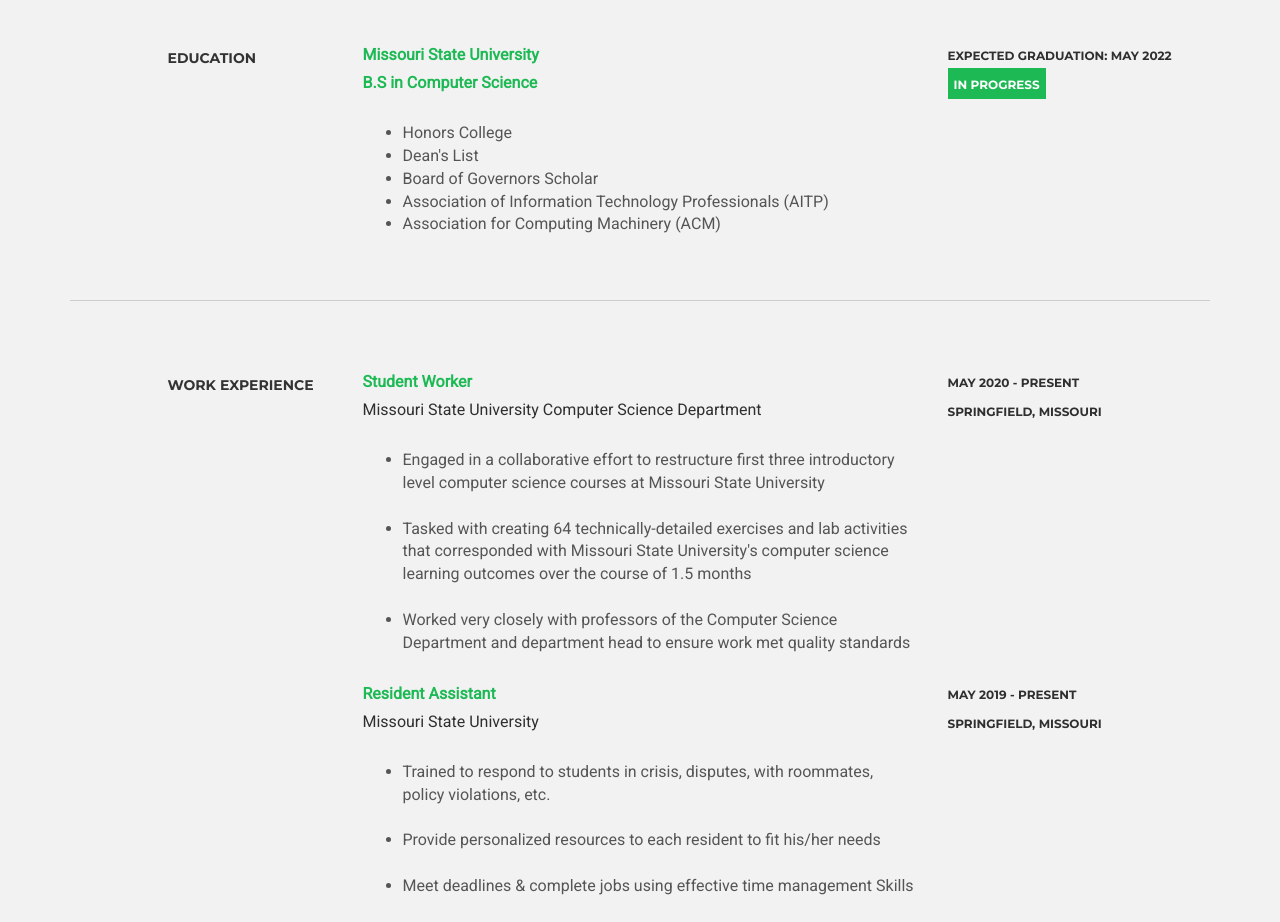
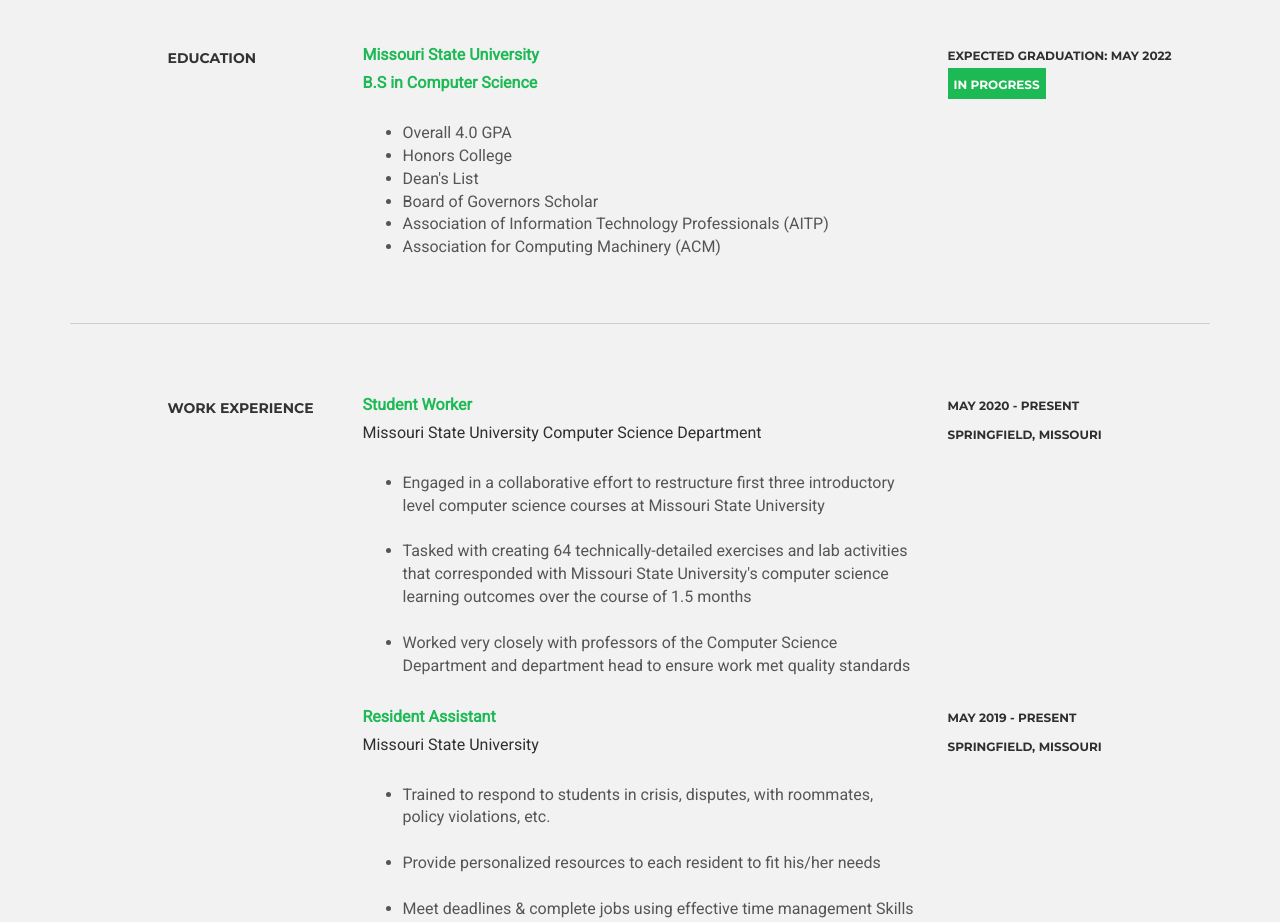
Before and after one commit to CalebAlex-Ander/calebalex-ander.github.io, a plain HTML site: page index.html in a window 1280 px wide. Shown: the part 1180-2102 px from the top of the page. Drawn offline with Linux system fonts and the light colour scheme.

Commit message:
Added a bullet point.

```diff
--- a/index.html
+++ b/index.html
@@ -74,6 +74,7 @@
                             <p><t>Missouri State University <br />
                                 B.S in Computer Science</t>
                                 <ul>
+				    <li>Overall 4.0 GPA</li>
                                     <li>Honors College</li>
                                     <li>Dean's List</li>
                                     <li>Board of Governors Scholar</li>
```
